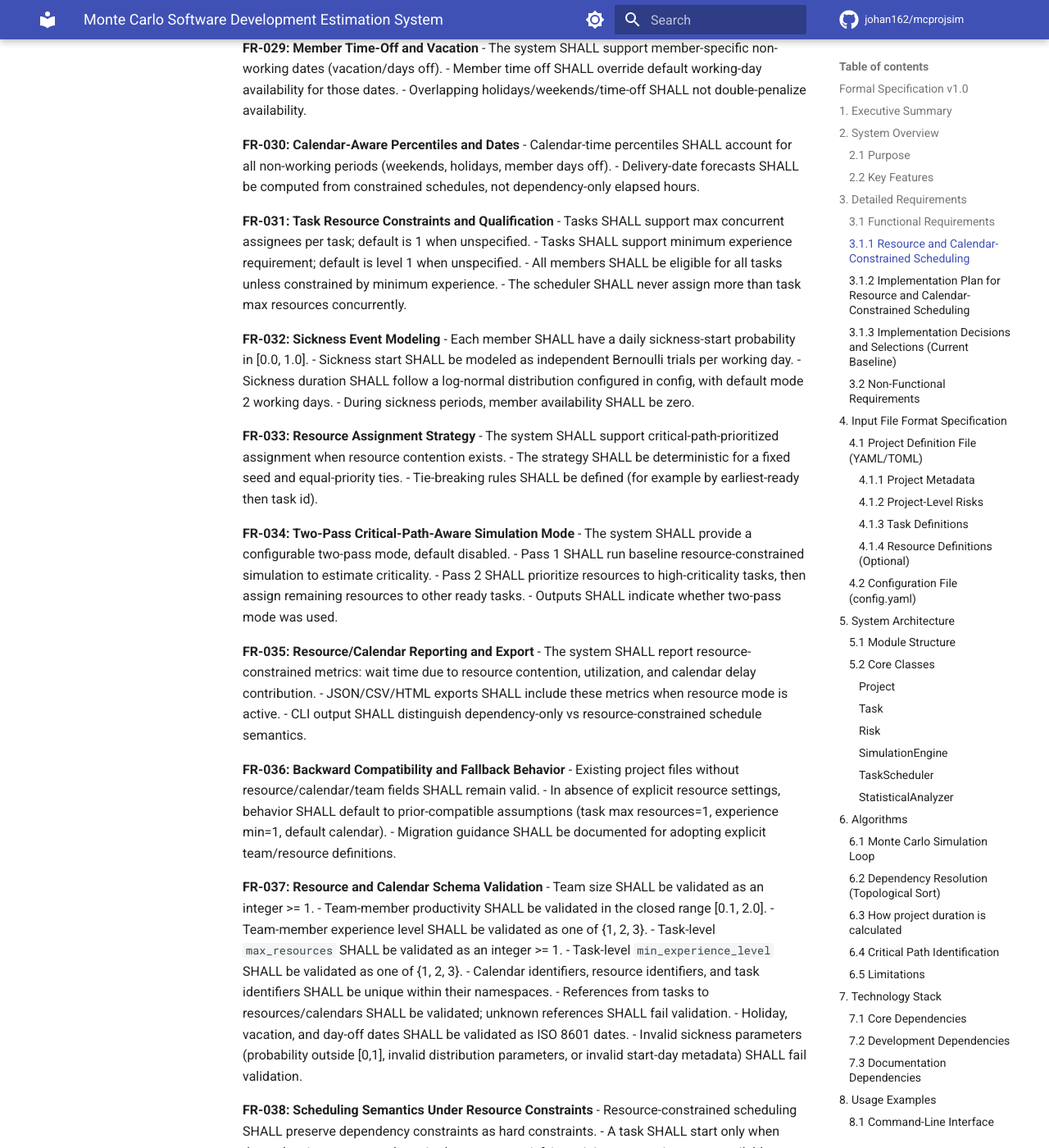
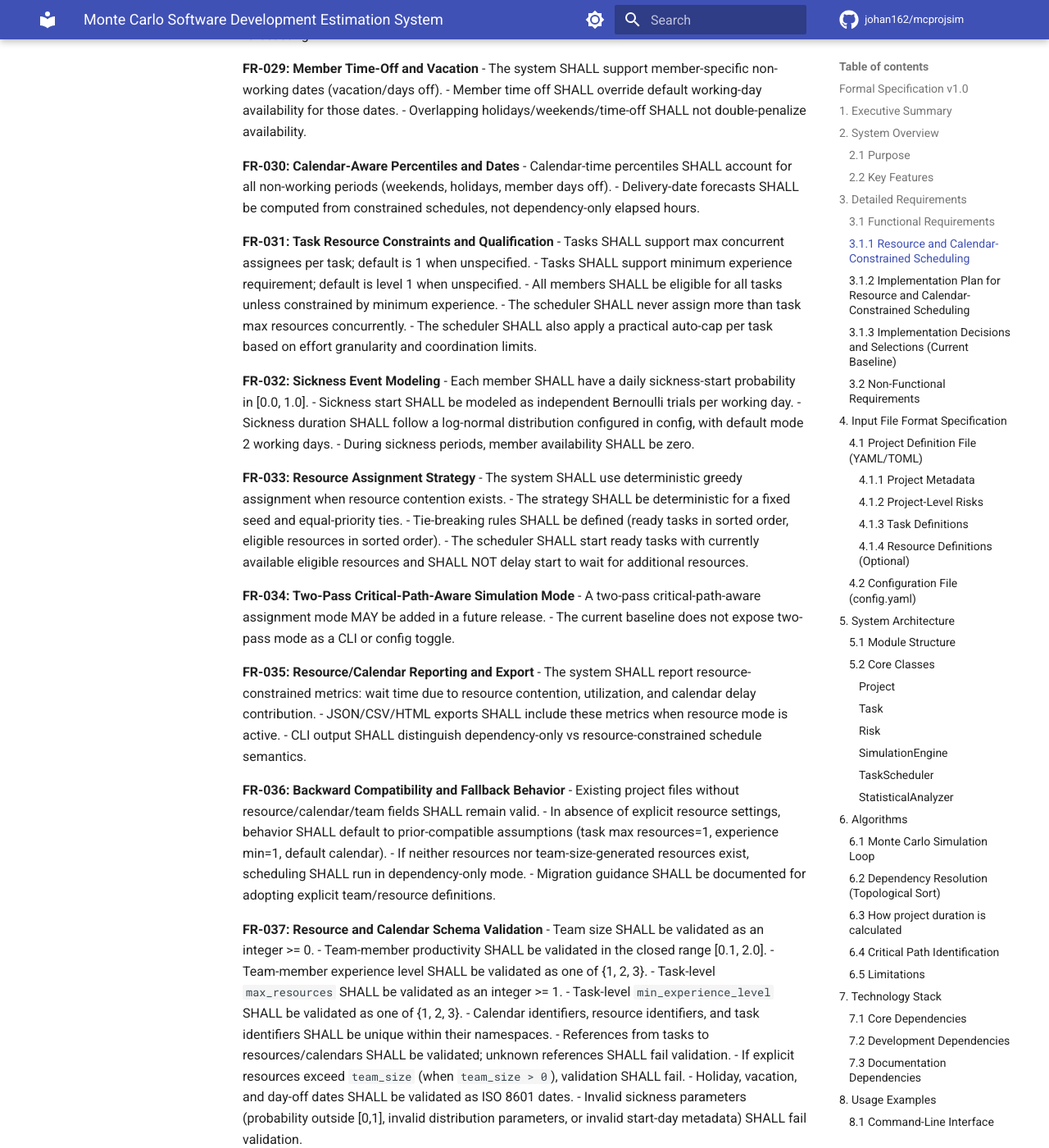
Before and after one commit to johan162/mcprojsim, an MkDocs documentation site: the page built from docs/mcprojsim_reqs.md, in a window 1280 px wide and 1400 px high, scrolled down 5031 px. Shown: the whole window at 82% size. Built offline with MkDocs 1.6.1 and Material for MkDocs 9.7.7, drawn with Linux system fonts in a browser that asks for light colours; comment, search, counter and statistics services are not loaded; some of the changed text lies outside the part shown.

Commit message:
Sync reqs with behaviour

```diff
--- a/docs/mcprojsim_reqs.md
+++ b/docs/mcprojsim_reqs.md
@@ -176,8 +176,9 @@
 ### 3.1.1 Resource and Calendar-Constrained Scheduling
 
 **FR-026: Team Size and Member Model**
-- The system SHALL allow project-level team size as a positive integer.
-- The system SHALL materialize exactly that number of team members for each simulation iteration.
+- The system SHALL allow project-level `team_size` as an integer >= 0.
+- If `team_size > 0`, validation SHALL ensure the effective resource pool size equals `team_size` by auto-generating default resources when needed.
+- If `team_size` is omitted or `0`, no team-size-driven resources SHALL be generated.
 - Team members SHALL be identifiable for assignment, availability, and sickness modeling.
 
 **FR-027: Productivity and Experience Attributes**
@@ -205,6 +206,7 @@
 - Tasks SHALL support minimum experience requirement; default is level 1 when unspecified.
 - All members SHALL be eligible for all tasks unless constrained by minimum experience.
 - The scheduler SHALL never assign more than task max resources concurrently.
+- The scheduler SHALL also apply a practical auto-cap per task based on effort granularity and coordination limits.
 
 **FR-032: Sickness Event Modeling**
 - Each member SHALL have a daily sickness-start probability in [0.0, 1.0].
@@ -213,15 +215,14 @@
 - During sickness periods, member availability SHALL be zero.
 
 **FR-033: Resource Assignment Strategy**
-- The system SHALL support critical-path-prioritized assignment when resource contention exists.
+- The system SHALL use deterministic greedy assignment when resource contention exists.
 - The strategy SHALL be deterministic for a fixed seed and equal-priority ties.
-- Tie-breaking rules SHALL be defined (for example by earliest-ready then task id).
+- Tie-breaking rules SHALL be defined (ready tasks in sorted order, eligible resources in sorted order).
+- The scheduler SHALL start ready tasks with currently available eligible resources and SHALL NOT delay start to wait for additional resources.
 
 **FR-034: Two-Pass Critical-Path-Aware Simulation Mode**
-- The system SHALL provide a configurable two-pass mode, default disabled.
-- Pass 1 SHALL run baseline resource-constrained simulation to estimate criticality.
-- Pass 2 SHALL prioritize resources to high-criticality tasks, then assign remaining resources to other ready tasks.
-- Outputs SHALL indicate whether two-pass mode was used.
+- A two-pass critical-path-aware assignment mode MAY be added in a future release.
+- The current baseline does not expose two-pass mode as a CLI or config toggle.
 
 **FR-035: Resource/Calendar Reporting and Export**
 - The system SHALL report resource-constrained metrics: wait time due to resource contention, utilization, and calendar delay contribution.
@@ -231,16 +232,18 @@
 **FR-036: Backward Compatibility and Fallback Behavior**
 - Existing project files without resource/calendar/team fields SHALL remain valid.
 - In absence of explicit resource settings, behavior SHALL default to prior-compatible assumptions (task max resources=1, experience min=1, default calendar).
+- If neither resources nor team-size-generated resources exist, scheduling SHALL run in dependency-only mode.
 - Migration guidance SHALL be documented for adopting explicit team/resource definitions.
 
 **FR-037: Resource and Calendar Schema Validation**
-- Team size SHALL be validated as an integer >= 1.
+- Team size SHALL be validated as an integer >= 0.
 - Team-member productivity SHALL be validated in the closed range [0.1, 2.0].
 - Team-member experience level SHALL be validated as one of {1, 2, 3}.
 - Task-level `max_resources` SHALL be validated as an integer >= 1.
 - Task-level `min_experience_level` SHALL be validated as one of {1, 2, 3}.
 - Calendar identifiers, resource identifiers, and task identifiers SHALL be unique within their namespaces.
 - References from tasks to resources/calendars SHALL be validated; unknown references SHALL fail validation.
+- If explicit resources exceed `team_size` (when `team_size > 0`), validation SHALL fail.
 - Holiday, vacation, and day-off dates SHALL be validated as ISO 8601 dates.
 - Invalid sickness parameters (probability outside [0,1], invalid distribution parameters, or invalid start-day metadata) SHALL fail validation.
 
@@ -332,17 +335,31 @@
 ### 3.1.3 Implementation Decisions and Selections (Current Baseline)
 
 - Resource-constrained scheduling is implemented as an explicit scheduler mode (`use_resource_constraints`) to preserve backward compatibility for existing dependency-only workflows.
+- Two scheduling modes are supported:
+  - dependency-only (`dependency_only`) when no resources are available after validation,
+  - resource-constrained (`resource_constrained`) when resources are available.
 - Task execution in resource-constrained mode is non-preemptive in the current baseline.
 - Resource assignment is deterministic and stable (sorted task IDs and resource names) to preserve reproducibility with fixed random seeds.
 - Missing resource names are auto-generated in ordered format `resource_001`, `resource_002`, ... and validated for uniqueness.
 - Legacy top-level resource field `id` is accepted as a backward-compatible fallback for `name`.
 - Task-level resource references are validated against resolved resource names; unknown references fail fast during project validation.
 - Calendar validation is introduced at schema level (ID uniqueness, work-day range 1..7, ISO-8601 date parsing for holidays/absences), while full calendar-aware scheduling behavior is implemented incrementally in later phases.
-- Engine scheduling now enables resource-constrained mode automatically when top-level resources are present.
+- Engine scheduling enables resource-constrained mode when validated resources are present; this includes resources explicitly defined in the project file and resources auto-generated from `team_size > 0`.
+- `team_size` semantics in baseline:
+  - `team_size` omitted or `0`: keep explicit resources only,
+  - explicit resources > `team_size` (when `team_size > 0`): validation error,
+  - explicit resources < `team_size`: auto-fill with default resources up to `team_size`.
 - In constrained mode, elapsed task duration is integrated over calendar windows and time-varying capacity rather than computed as a simple static ratio.
 - Sickness episodes are generated per resource per iteration using an independent daily start probability and a log-normal duration model (default mode 2 days, baseline sigma 0.5).
 - Planned absences and sickness days are treated as non-working days for affected resources in constrained scheduling.
 - Working-time boundaries are currently modeled from day start with `work_hours_per_day` length; explicit shift start times are deferred to a later phase.
+- Practical assignment cap is applied in constrained mode:
+  - `granularity_cap = max(1, floor(task_effort_hours / MIN_EFFORT_PER_ASSIGNEE_HOURS))`,
+  - `coordination_cap = MAX_ASSIGNEES_PER_TASK`,
+  - effective per-task auto-cap `= min(granularity_cap, coordination_cap)`.
+- Current baseline constants are `MIN_EFFORT_PER_ASSIGNEE_HOURS = 16.0` and `MAX_ASSIGNEES_PER_TASK = 3`.
+- Current assignment is greedy start-now: when at least one eligible resource is available, the task starts; scheduler does not wait for additional resources.
+- Two-pass criticality-prioritized assignment is not currently enabled in baseline CLI/config.
 
 
 
@@ -692,22 +709,19 @@
 
 * In engine.py, each iteration first samples every task duration from its estimate distribution.
 * The engine then adjusts each sampled duration with uncertainty factors and task-level risks before scheduling.
-* After that, scheduler.py computes an earliest-start schedule using only dependency constraints:
-  * tasks with no dependencies start at time 0,
-  * a task starts at the maximum end time of its predecessors,
-  * independent tasks therefore do run in parallel today.
-* Project duration is then computed as the maximum end time in the schedule, not as the sum of all task durations. That directly contradicts the idea that the engine just adds all task efforts together.
-* Only after the scheduled project duration is known does the engine apply project-level risks. This means project-wide risk penalties affect final duration, but they do not affect critical-path membership for that iteration.
-* The scheduler then identifies the critical path for that iteration by:
-  * finding every task that ends exactly at project completion,
-  * recursively walking backward through predecessors whose end time exactly matches the successor’s start time,
-  * collecting all such tasks into a set.
+* The scheduler mode is selected per iteration from validated project resources:
+  * `dependency_only` when no resources exist,
+  * `resource_constrained` when resources exist (explicitly defined or generated from `team_size > 0`).
+* In dependency-only mode, tasks start at earliest dependency-feasible times.
+* In resource-constrained mode, start and end times also depend on eligibility (`resources`, `min_experience_level`), assignment caps (`max_resources` and practical auto-cap), calendars, planned absence, and sickness episodes.
+* Project duration is computed as the maximum task end time in the resulting schedule, not as the sum of task durations.
+* Only after scheduled duration is known does the engine apply project-level risks.
 
 ### 6.4 Critical Path Identification
 
 For each iteration, identify the longest path through the task network. Track frequency of each task appearing on critical path.
 
-* This is a dependency-only critical path, not a resource-constrained critical chain.
+* Critical-path tracing is currently based on dependency timing relationships in the realized schedule.
 * A task is counted as critical in an iteration if it lies on at least one longest dependency path in that specific sampled schedule.
 * Across all iterations, the engine increments a counter per task in the results field critical_path_frequency in simulation.py.
 * The method get_critical_path then converts those counts into a criticality index by dividing by the number of iterations.
@@ -715,10 +729,9 @@
 
 ### 6.5 Limitations
 
-* No resource constraints are used in scheduling today. The scheduler ignores task resources, project resources, and calendars.
-* That means the current critical path is purely precedence-based.
-* Top-level resources and calendars are parsed into the project model, but they are **NOT** used in scheduling (yet)
-* Task-level resources are also present in the model, but not consumed by the scheduler.
+* Two-pass criticality-prioritized assignment mode is not currently enabled as a user-facing toggle.
+* Assignment strategy is deterministic greedy rather than globally optimal schedule optimization.
+* Critical-path reporting reflects dependency relationships and should not be interpreted as a full resource-critical-chain optimizer.
 * Project-level risks are applied after schedule calculation, so they can make the project finish later without changing which tasks were counted as critical.
 * If multiple terminal tasks finish at the same project end time, the code traces all of them, so one iteration can contribute multiple branches rather than one single canonical path.
 
```
Also changed, not shown: 1 other file.
